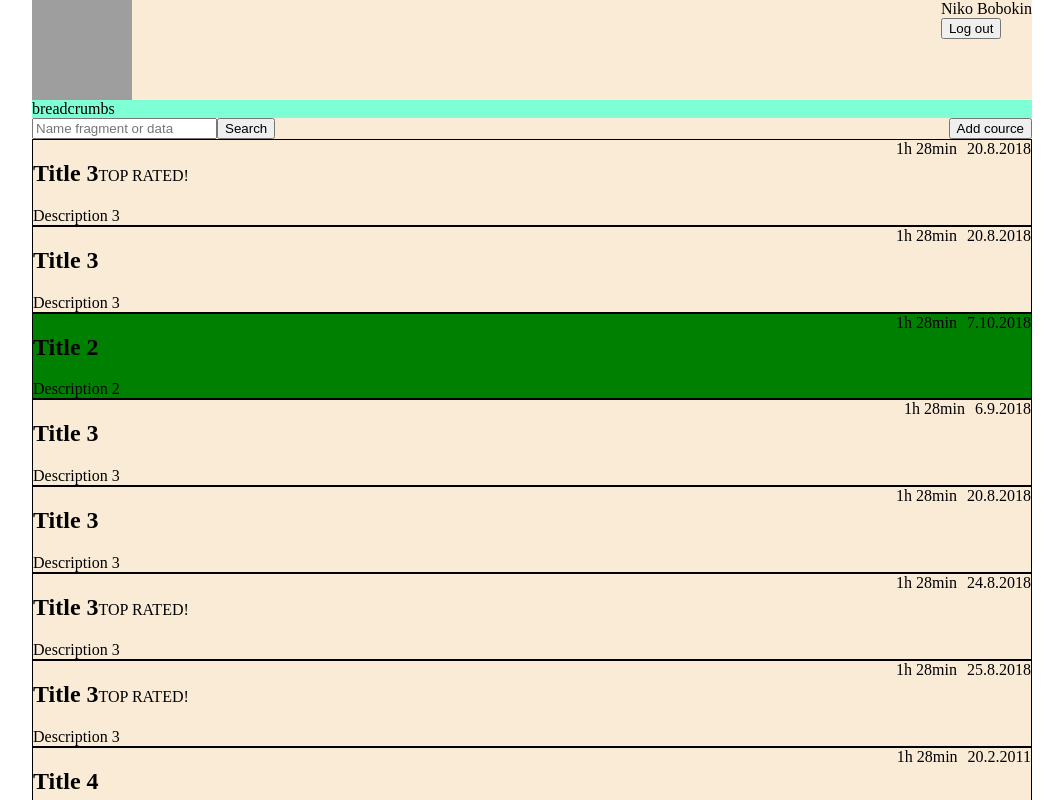
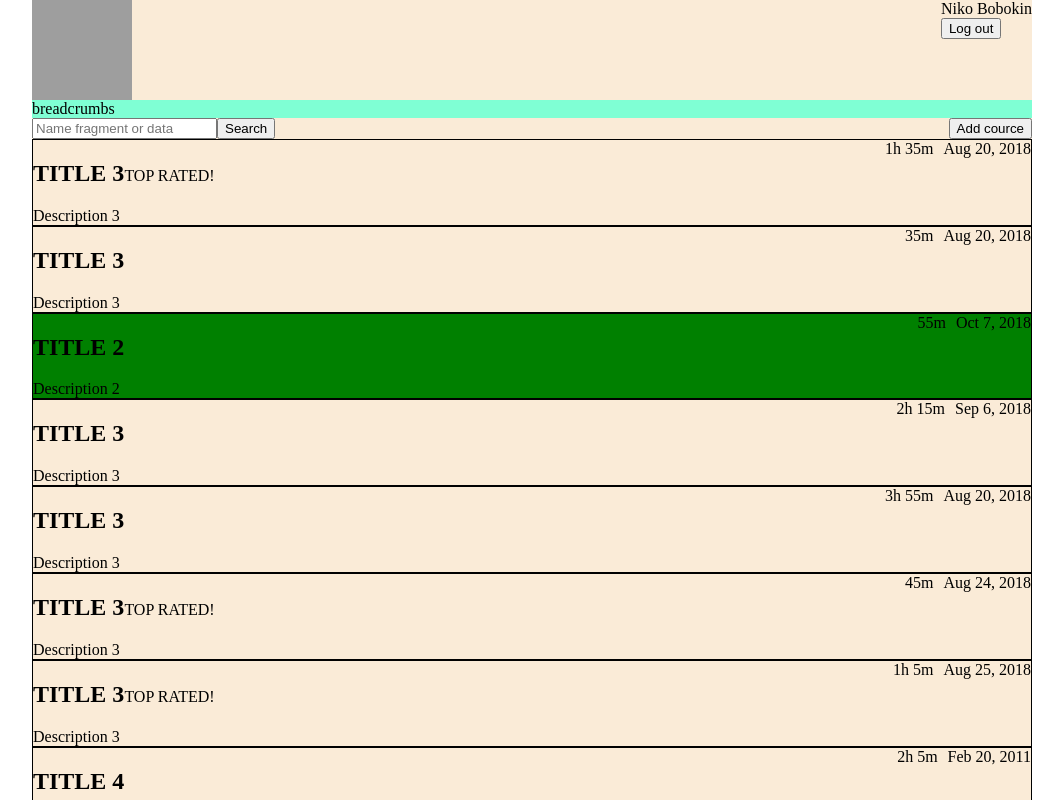
Before and after one commit to IlyaLisitsin/ang-cource, an Angular app: page / in a window 1280 px wide. Shown: the top 800 px of the page, without its empty margins (108-1171 px from the left). Built offline with nearby package versions, Linux system fonts and the light colour scheme; grey boxes are pictures that could not be loaded.

Commit message:
pipes task

```diff
--- a/src/app/app.module.ts
+++ b/src/app/app.module.ts
@@ -7,6 +7,8 @@ import { FooterComponent } from './components/footer/footer.component';
 import { BreadcrumbsComponent } from './components/breadcrumbs/breadcrumbs.component';
 import { MainContentComponent } from './components/main-content/main-content.component';
 import { CourceBorderDirective } from './directives/cource-border.directive';
+import { TransformDurationPipe } from './pipes/transform-duration.pipe';
+import { OrderByPipe } from './pipes/order-by.pipe';
 
 @NgModule({
   declarations: [
@@ -15,7 +17,9 @@ import { CourceBorderDirective } from './directives/cource-border.directive';
     FooterComponent,
     BreadcrumbsComponent,
     MainContentComponent,
-    CourceBorderDirective
+    CourceBorderDirective,
+    TransformDurationPipe,
+    OrderByPipe
   ],
   imports: [
     BrowserModule
--- a/src/app/components/main-content/main-content.component.html
+++ b/src/app/components/main-content/main-content.component.html
@@ -1,22 +1,22 @@
 <div>
   <div class="user-panel">
     <div class="search-box">
-      <input placeholder="Name fragment or data">
-      <button (click)="searchClick()">Search</button>
+      <input #filterInput placeholder="Name fragment or data">
+      <button (click)="buttonClick(filterInput.value)">Search</button>
     </div>
     <button (click)="addCourceClick()">Add cource</button>
   </div>
   <div *ngIf="courceCollection.length">
     <div
       class="cource"
-      *ngFor="let cource of courceCollection"
+      *ngFor="let cource of courceCollection | orderBy: filterConditionFromInput || 'topRated'"
       appCourceBorder [creationDate]="cource.creation"
     >
-      <h2>{{cource.title}}</h2>
+      <h2>{{cource.title | uppercase}}</h2>
       <span *ngIf="cource.topRated">TOP RATED!</span>
       <div class="cource-info">
-        <span class="cource-duration">{{cource.duration}}</span>
-        <span class="cource-creation">{{dateString(cource.creation)}}</span>
+        <span class="cource-duration">{{cource.duration | transformDuration}}</span>
+        <span class="cource-creation">{{cource.creation | date: 'mediumDate'}}</span>
       </div>
       <div>{{cource.description}}</div>
     </div>
--- a/src/app/components/main-content/main-content.component.ts
+++ b/src/app/components/main-content/main-content.component.ts
@@ -4,21 +4,21 @@ interface Cource {
   id: number
   title: string
   creation: any
-  duration: string
+  duration: number
   description: string
   topRated?: boolean
 }
 
 const courceCollection = [
-  { id: 23, title: 'Title 3', creation: new Date(2018, 7,20), duration: '1h 28min', description: 'Description 3', topRated: true },
-  { id: 23, title: 'Title 3', creation: new Date(2018, 7,20), duration: '1h 28min', description: 'Description 3' },
-  { id: 23, title: 'Title 2', creation: new Date(2018, 9,7), duration: '1h 28min', description: 'Description 2' },
-  { id: 23, title: 'Title 3', creation: new Date(2018, 8,6), duration: '1h 28min', description: 'Description 3' },
-  { id: 23, title: 'Title 3', creation: new Date(2018, 7,20), duration: '1h 28min', description: 'Description 3' },
-  { id: 23, title: 'Title 3', creation: new Date(2018, 7,24), duration: '1h 28min', description: 'Description 3', topRated: true },
-  { id: 23, title: 'Title 3', creation: new Date(2018, 7,25), duration: '1h 28min', description: 'Description 3', topRated: true },
-  { id: 23, title: 'Title 4', creation: new Date(2011, 1,20), duration: '1h 28min', description: 'Description 4' },
-  { id: 23, title: 'Title 1', creation: new Date(2018, 8,15), duration: '1h 28min', description: 'Description 1' },
+  { id: 23, title: 'Title 3', creation: new Date(2018, 7,20), duration: 95, description: 'Description 3', topRated: true },
+  { id: 23, title: 'Title 3', creation: new Date(2018, 7,20), duration: 35, description: 'Description 3', topRated: false },
+  { id: 23, title: 'Title 2', creation: new Date(2018, 9,7), duration: 55, description: 'Description 2', topRated: false },
+  { id: 23, title: 'Title 3', creation: new Date(2018, 8,6), duration: 135, description: 'Description 3', topRated: false },
+  { id: 23, title: 'Title 3', creation: new Date(2018, 7,20), duration: 235, description: 'Description 3', topRated: false },
+  { id: 23, title: 'Title 3', creation: new Date(2018, 7,24), duration: 45, description: 'Description 3', topRated: true },
+  { id: 23, title: 'Title 3', creation: new Date(2018, 7,25), duration: 65, description: 'Description 3', topRated: true },
+  { id: 23, title: 'Title 4', creation: new Date(2011, 1,20), duration: 125, description: 'Description 4', topRated: false },
+  { id: 23, title: 'Title 1', creation: new Date(2018, 8,15), duration: 432, description: 'Description 1', topRated: false },
 ]
 
 @Component({
@@ -28,18 +28,16 @@ const courceCollection = [
 })
 
 export class MainContentComponent implements OnInit {
-  courceCollection: Array<Cource>;
+  courceCollection: Array<Cource>
+  filterConditionFromInput: string
 
   constructor() {
     this.courceCollection = courceCollection
   }
 
-  ngOnInit() {
-  }
+  ngOnInit() {}
 
-  dateString = date => `${date.getDate()}.${date.getMonth() + 1}.${date.getFullYear()}`
-
-  searchClick = () => console.log('Search clicked')
+  buttonClick = (inputValue) => this.filterConditionFromInput = inputValue
 
   addCourceClick = () => console.log('Add cource clicked')
 
--- /dev/null
+++ b/src/app/pipes/order-by.pipe.ts
@@ -0,0 +1,13 @@
+import { Pipe, PipeTransform } from '@angular/core';
+
+@Pipe({
+  name: 'orderBy'
+})
+export class OrderByPipe implements PipeTransform {
+
+  transform(courcesCollection: any, sortCondition: string): any {
+    // return courcesCollection.map(e => e.topRated = true)
+    return courcesCollection.sort((current, next) => current[sortCondition] < next[sortCondition])
+  }
+
+}
--- /dev/null
+++ b/src/app/pipes/transform-duration.pipe.ts
@@ -0,0 +1,13 @@
+import { Pipe, PipeTransform } from '@angular/core';
+
+@Pipe({
+  name: 'transformDuration'
+})
+export class TransformDurationPipe implements PipeTransform {
+
+  transform(duration: number, args?: any): string {
+    if (duration > 60) return `${Math.floor(duration / 60)}h ${duration % 60}m`
+    else return `${duration}m`
+  }
+
+}
```
Also changed, not shown: 2 other files (tests, documents, lock files or other folders).
